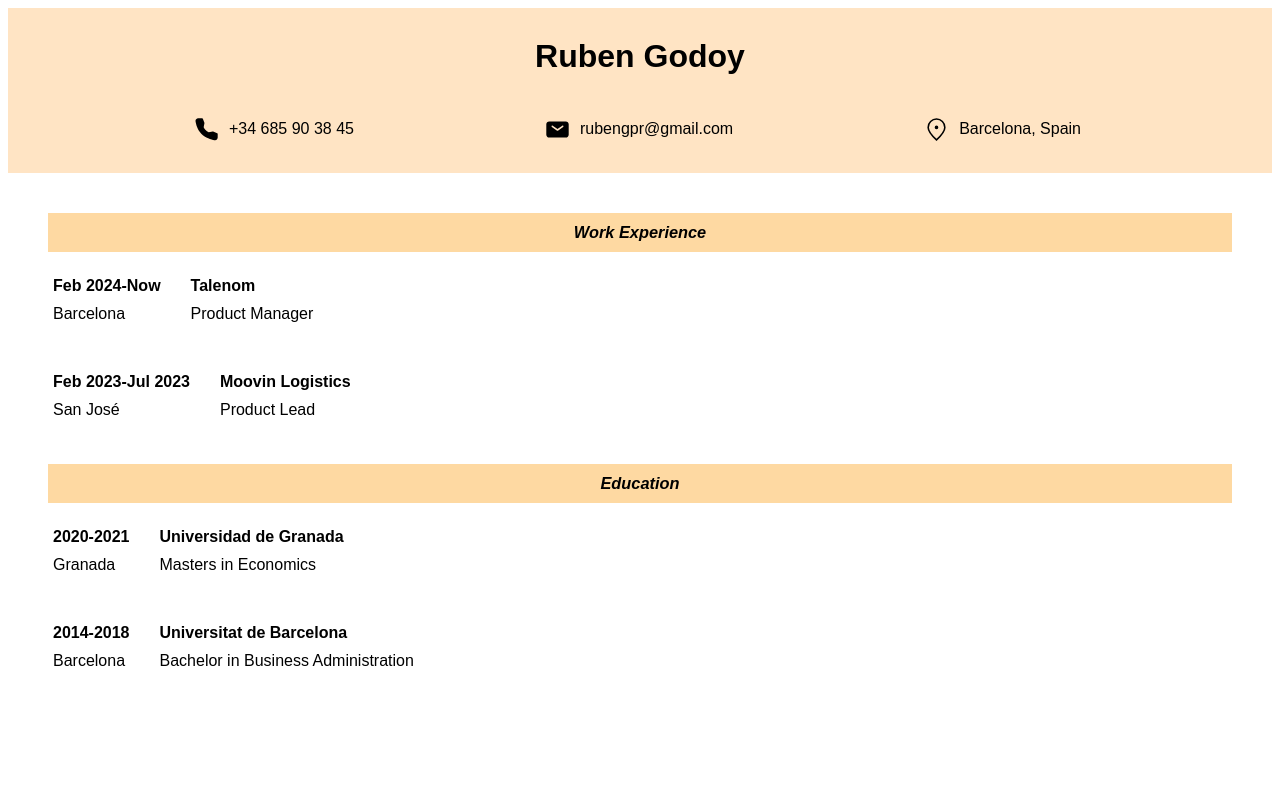
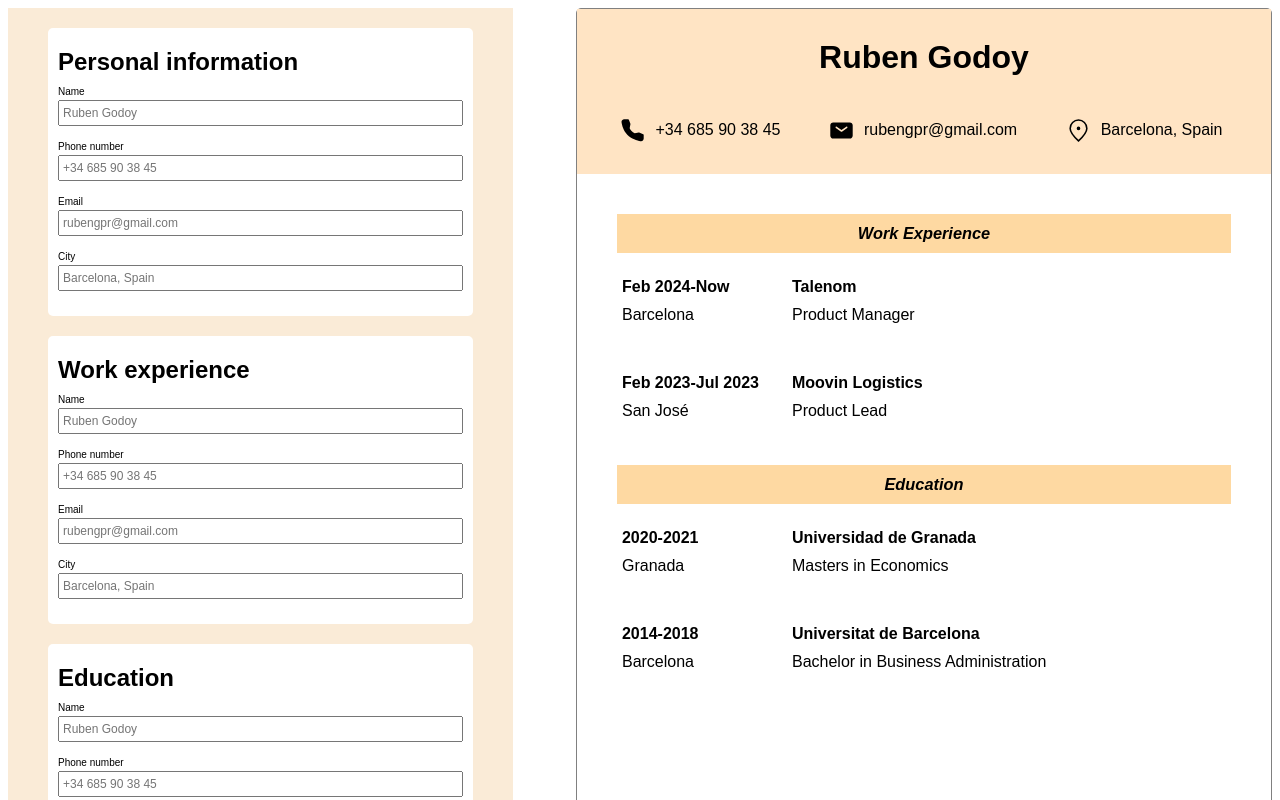
Before and after one commit to rubengpr/cv-builder, a React (Vite) app: page / in a window 1280 px wide. Shown: the top 800 px of the page. Built offline with nearby package versions, Linux system fonts and the light colour scheme.

Commit message:
Add full basic structure

```diff
--- a/src/App.css
+++ b/src/App.css
@@ -16,3 +16,8 @@ body {
     background-color: bisque;
     padding: 30px 0px;
 }
+
+.container {
+    display: flex;
+    flex-direction: row;
+}
--- a/src/App.jsx
+++ b/src/App.jsx
@@ -5,11 +5,19 @@ import { H1 } from './components/pdf/components/H1/H1.jsx'
 import { PersonalInfo } from './components/pdf/components/personal-info/personal-info.jsx'
 import { SectionTitle } from './components/pdf/components/section-title/section-title.jsx'
 import { CvElement } from './components/pdf/components/cv-element/cv-element.jsx'
+import { ControlMenu } from './components/control-menu/control-menu.jsx';
+import { InputBox } from './components/control-menu/components/input-box/input-box.jsx'
 
 export default function App() {
 
   return (
     <React.StrictMode>
+      <div className="container">
+        <ControlMenu>
+          <InputBox title="Personal information" />
+          <InputBox title="Work experience" />
+          <InputBox title="Education" />
+        </ControlMenu>
         <Pdf>
           <div className='header'>
             <H1 name="Ruben Godoy" />
@@ -28,6 +36,7 @@ export default function App() {
             <CvElement period="2014-2018" city="Barcelona" place="Universitat de Barcelona" subject="Bachelor in Business Administration" />
           </div>
         </Pdf>
+      </div>
     </React.StrictMode>
   )
 }
--- /dev/null
+++ b/src/components/control-menu/components/input-box/input-box.css
@@ -0,0 +1,12 @@
+.input-box {
+    background-color: white;
+    border-radius: 5px;
+    margin: 20px 40px;
+    padding: 10px;
+    display: flex;
+    flex-direction: column;
+}
+
+h2 {
+    margin: 10px 0px;
+}
--- /dev/null
+++ b/src/components/control-menu/components/input-box/input-box.jsx
@@ -0,0 +1,14 @@
+import './input-box.css'
+import { Input } from './input/input.jsx'
+
+export function InputBox({ title, label, placeholder }) {
+    return(
+        <div className="input-box">
+            <h2>{title}</h2>
+            <Input label="Name" placeholder="Ruben Godoy" />
+            <Input label="Phone number" placeholder="+34 685 90 38 45" />
+            <Input label="Email" placeholder="rubengpr@gmail.com" />
+            <Input label="City" placeholder="Barcelona, Spain" />
+        </div>
+    )
+}
--- /dev/null
+++ b/src/components/control-menu/components/input-box/input/input.css
@@ -0,0 +1,11 @@
+label {
+    margin-bottom: 3px;
+    font-size: 10px;
+}
+
+input {
+    margin-bottom: 15px;
+    height: 20px;
+    padding-left: 3px;
+    font-size: 12px;
+}
--- /dev/null
+++ b/src/components/control-menu/components/input-box/input/input.jsx
@@ -0,0 +1,10 @@
+import './input.css'
+
+export function Input({ label, placeholder }) {
+    return(
+        <>
+            <label htmlFor="name">{label}</label>
+            <input type="text" placeholder={placeholder} />
+        </>
+    )
+}
--- /dev/null
+++ b/src/components/control-menu/control-menu.css
@@ -0,0 +1,5 @@
+.control-menu {
+    width: 40%;
+    background-color: antiquewhite;
+    margin-right: 5%;
+}
--- /dev/null
+++ b/src/components/control-menu/control-menu.jsx
@@ -0,0 +1,14 @@
+import PropTypes from 'prop-types';
+import './control-menu.css'
+
+export function ControlMenu({ children }) {
+    return(
+        <div className="control-menu">
+            {children}
+        </div>
+    )
+}
+
+ControlMenu.propTypes = {
+    children: PropTypes.node,
+};
--- a/src/components/pdf/components/cv-element/cv-element.css
+++ b/src/components/pdf/components/cv-element/cv-element.css
@@ -12,6 +12,7 @@
 }
 
 .div1 {
+    width: 150px;
     margin-right: 20px;
 }
 
--- a/src/components/pdf/pdf.css
+++ b/src/components/pdf/pdf.css
@@ -3,4 +3,6 @@
     border-radius: 5px;
     display: flex;
     flex-direction: column;
+    width: 55%;
+    border: 1px solid gray;
 }
```
Also changed, not shown: src/components/button/button.css (deleted, +0 -12 lines), src/components/button/button.jsx (deleted, +0 -10 lines). Lines whose indentation alone changed are shown as unchanged.
